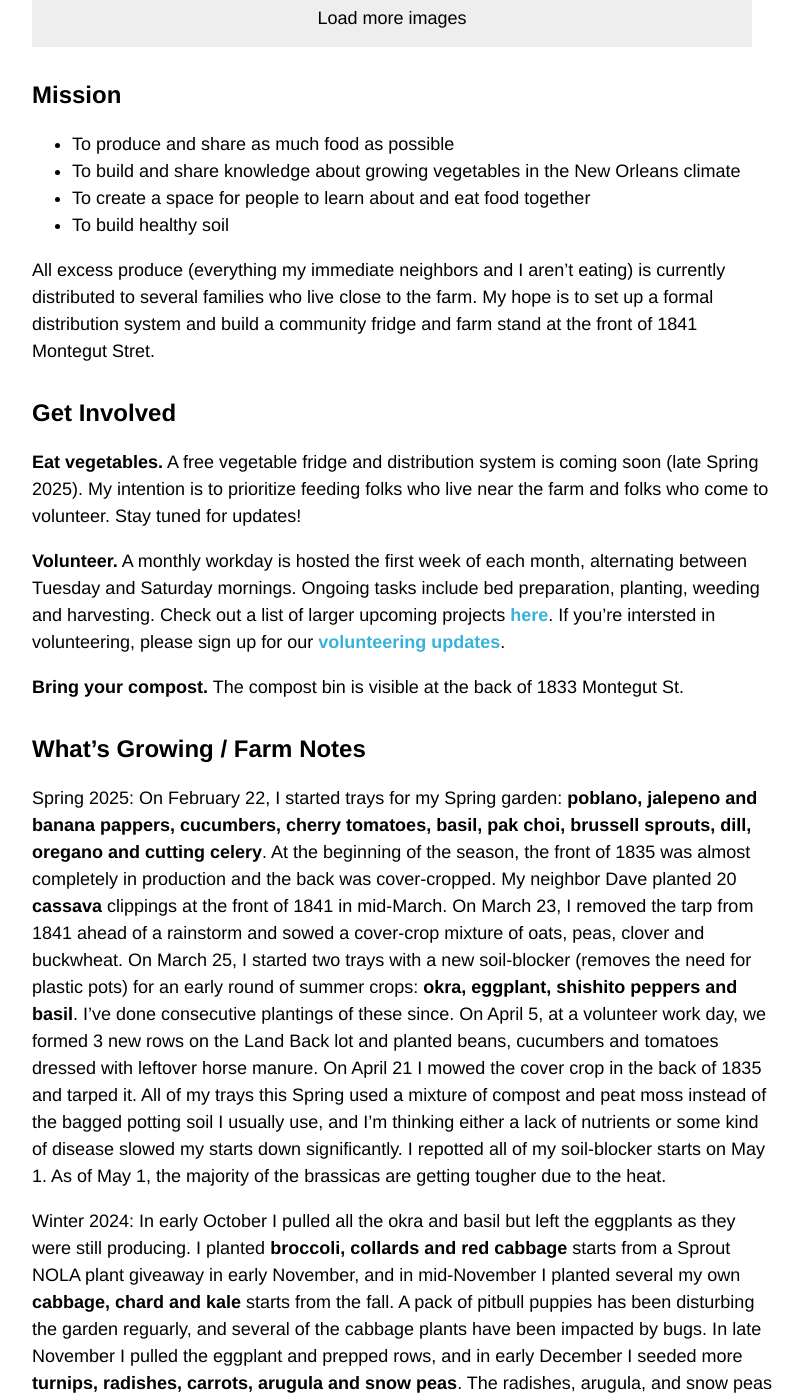
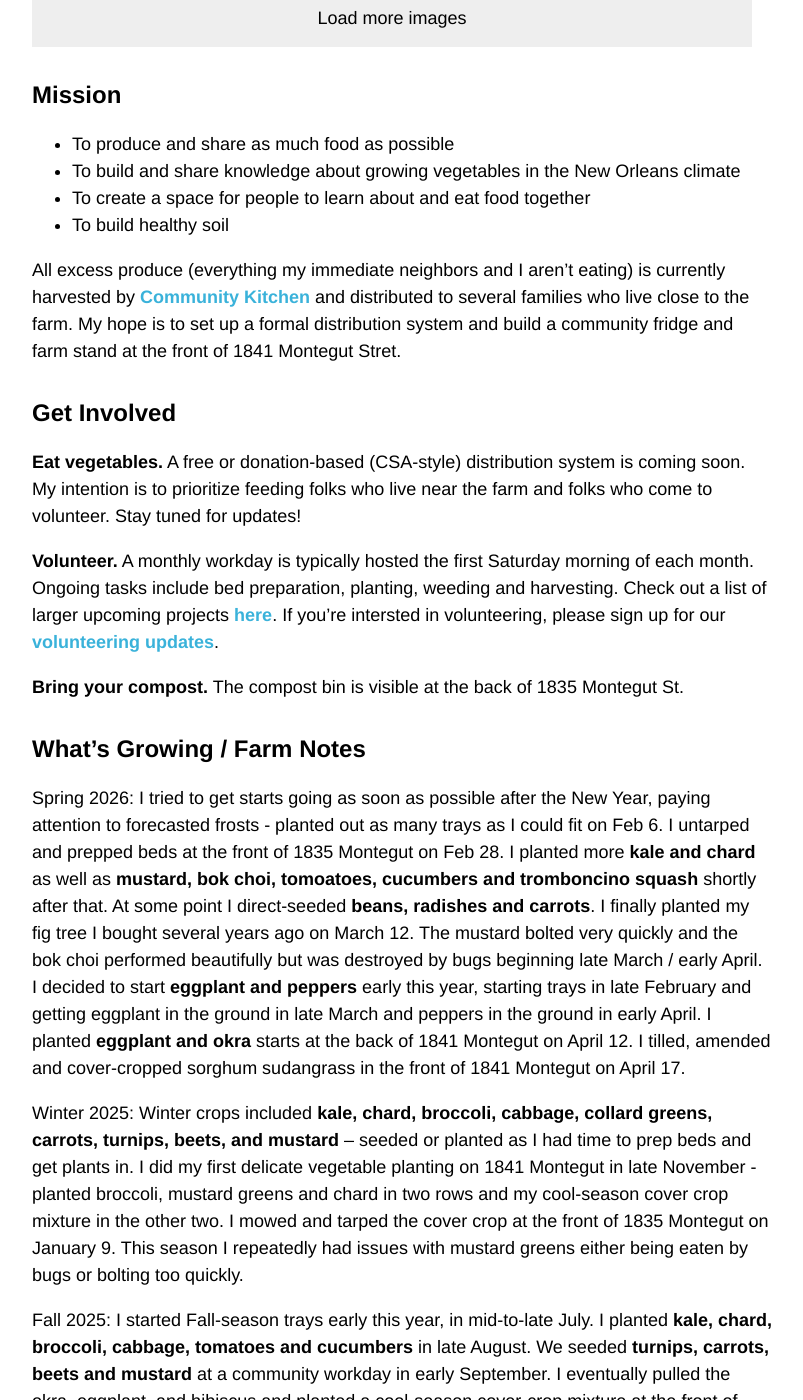
Before and after one commit to minicreative/montegutsycamore.org, a Jekyll site: the page built from index.md, in a window 1280 px wide and 1400 px high, scrolled down 636 px. Shown: the whole window, without its empty margins (238-1041 px from the left). Built offline with Jekyll 4.4.1, drawn with Linux system fonts in a browser that asks for light colours; some of the changed text lies outside the part shown.

Commit message:
lots of farm notes updates

```diff
--- a/index.md
+++ b/index.md
@@ -59,17 +59,25 @@ images:
 - To create a space for people to learn about and eat food together
 - To build healthy soil
 
-All excess produce (everything my immediate neighbors and I aren't eating) is currently distributed to several families who live close to the farm. My hope is to set up a formal distribution system and build a community fridge and farm stand at the front of 1841 Montegut Stret.
+All excess produce (everything my immediate neighbors and I aren't eating) is currently harvested by [Community Kitchen](https://www.instagram.com/communitykitchennola/) and distributed to several families who live close to the farm. My hope is to set up a formal distribution system and build a community fridge and farm stand at the front of 1841 Montegut Stret.
 
 ### Get Involved
 
-**Eat vegetables.** A free vegetable fridge and distribution system is coming soon (late Spring 2025). My intention is to prioritize feeding folks who live near the farm and folks who come to volunteer. Stay tuned for updates!
+**Eat vegetables.** A free or donation-based (CSA-style) distribution system is coming soon. My intention is to prioritize feeding folks who live near the farm and folks who come to volunteer. Stay tuned for updates!
 
-**Volunteer.** A monthly workday is hosted the first week of each month, alternating between Tuesday and Saturday mornings. Ongoing tasks include bed preparation, planting, weeding and harvesting. Check out a list of larger upcoming projects [here](https://tomasroy.notion.site/Montegut-Sycamore-projects-log-35b38e16fefa4edbab81669d1cc5d579). If you're intersted in volunteering, please sign up for our [volunteering updates](https://forms.gle/mdxgoZiBtzEYndTW6).
+**Volunteer.** A monthly workday is typically hosted the first Saturday morning of each month. Ongoing tasks include bed preparation, planting, weeding and harvesting. Check out a list of larger upcoming projects [here](https://tomasroy.notion.site/Montegut-Sycamore-projects-log-35b38e16fefa4edbab81669d1cc5d579). If you're intersted in volunteering, please sign up for our [volunteering updates](https://forms.gle/mdxgoZiBtzEYndTW6).
 
-**Bring your compost.** The compost bin is visible at the back of 1833 Montegut St.
+**Bring your compost.** The compost bin is visible at the back of 1835 Montegut St.
 
 ### What's Growing / Farm Notes
+
+Spring 2026: I tried to get starts going as soon as possible after the New Year, paying attention to forecasted frosts - planted out as many trays as I could fit on Feb 6. I untarped and prepped beds at the front of 1835 Montegut on Feb 28. I planted more **kale and chard** as well as **mustard, bok choi, tomoatoes, cucumbers and tromboncino squash** shortly after that. At some point I direct-seeded **beans, radishes and carrots**. I finally planted my fig tree I bought several years ago on March 12. The mustard bolted very quickly and the bok choi performed beautifully but was destroyed by bugs beginning late March / early April. I decided to start **eggplant and peppers** early this year, starting trays in late February and getting eggplant in the ground in late March and peppers in the ground in early April. I planted **eggplant and okra** starts at the back of 1841 Montegut on April 12. I tilled, amended and cover-cropped sorghum sudangrass in the front of 1841 Montegut on April 17.
+
+Winter 2025: Winter crops included **kale, chard, broccoli, cabbage, collard greens, carrots, turnips, beets, and mustard** -- seeded or planted as I had time to prep beds and get plants in. I did my first delicate vegetable planting on 1841 Montegut in late November - planted broccoli, mustard greens and chard in two rows and my cool-season cover crop mixture in the other two. I mowed and tarped the cover crop at the front of 1835 Montegut on January 9. This season I repeatedly had issues with mustard greens either being eaten by bugs or bolting too quickly.
+
+Fall 2025: I started Fall-season trays early this year, in mid-to-late July. I planted **kale, chard, broccoli, cabbage, tomatoes and cucumbers** in late August. We seeded **turnips, carrots, beets and mustard** at a community workday in early September. I eventually pulled the okra, eggplant, and hibiscus and planted a cool-season cover-crop mixture at the front of 1835 Montegut, and then left town for about a month in October.
+
+Summer 2025: Throughout May I planted **okra, eggplant, basil, roselle hibiscus and pepper** starts as they became ready. At the height of planting I had over 50 okra plants in the ground. Some okra plants were successful but many did not become as productive as okra has been for me in the past. It was another summer of very little rain. I sold about 20 pounds of okra to Acamaya. Dave's cassava plants grew over 10 feet tall by the end of the summer.
 
 Spring 2025: On February 22, I started trays for my Spring garden: **poblano, jalepeno and banana pappers, cucumbers, cherry tomatoes, basil, pak choi, brussell sprouts, dill, oregano and cutting celery**. At the beginning of the season, the front of 1835 was almost completely in production and the back was cover-cropped. My neighbor Dave planted 20 **cassava** clippings at the front of 1841 in mid-March. On March 23, I removed the tarp from 1841 ahead of a rainstorm and sowed a cover-crop mixture of oats, peas, clover and buckwheat. On March 25, I started two trays with a new soil-blocker (removes the need for plastic pots) for an early round of summer crops: **okra, eggplant, shishito peppers and basil**. I've done consecutive plantings of these since. On April 5, at a volunteer work day, we formed 3 new rows on the Land Back lot and planted beans, cucumbers and tomatoes dressed with leftover horse manure. On April 21 I mowed the cover crop in the back of 1835 and tarped it. All of my trays this Spring used a mixture of compost and peat moss instead of the bagged potting soil I usually use, and I'm thinking either a lack of nutrients or some kind of disease slowed my starts down significantly. I repotted all of my soil-blocker starts on May 1. As of May 1, the majority of the brassicas are getting tougher due to the heat.
 
```
